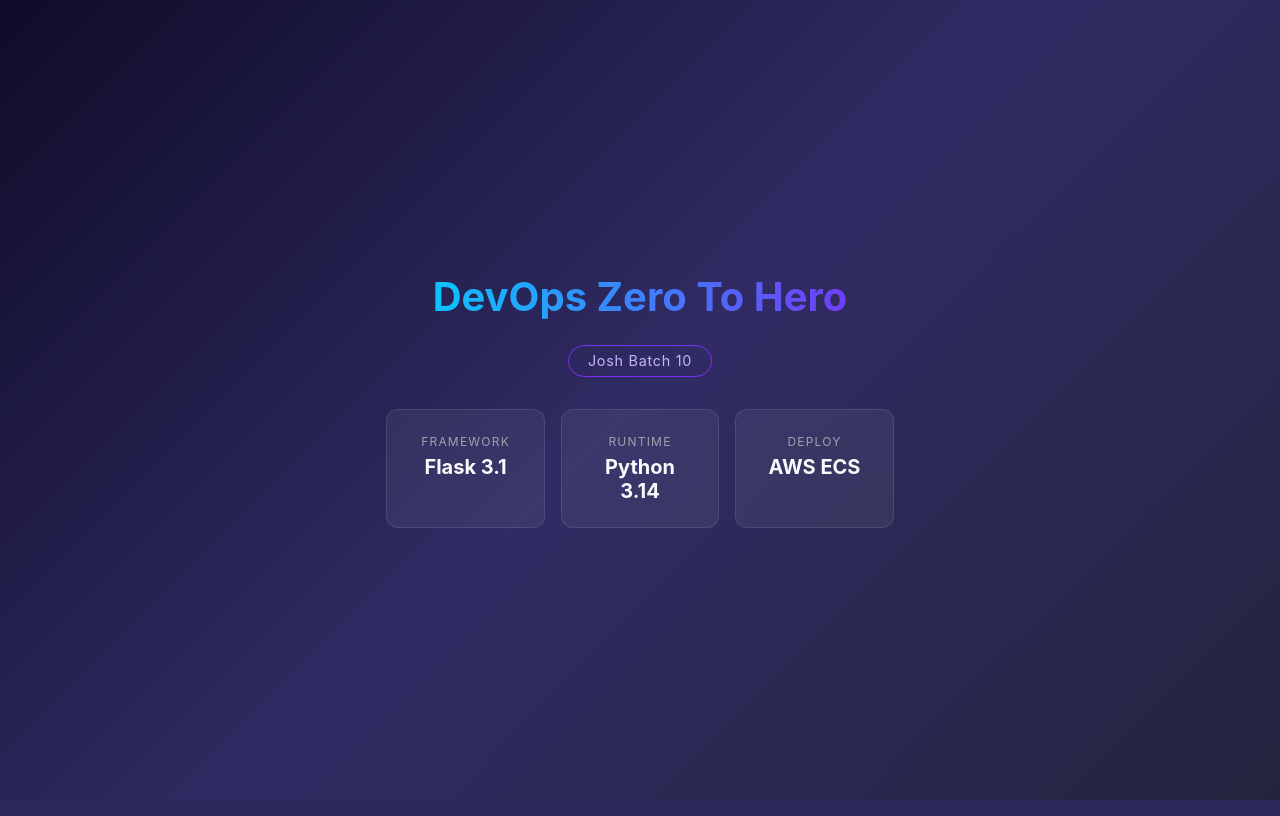
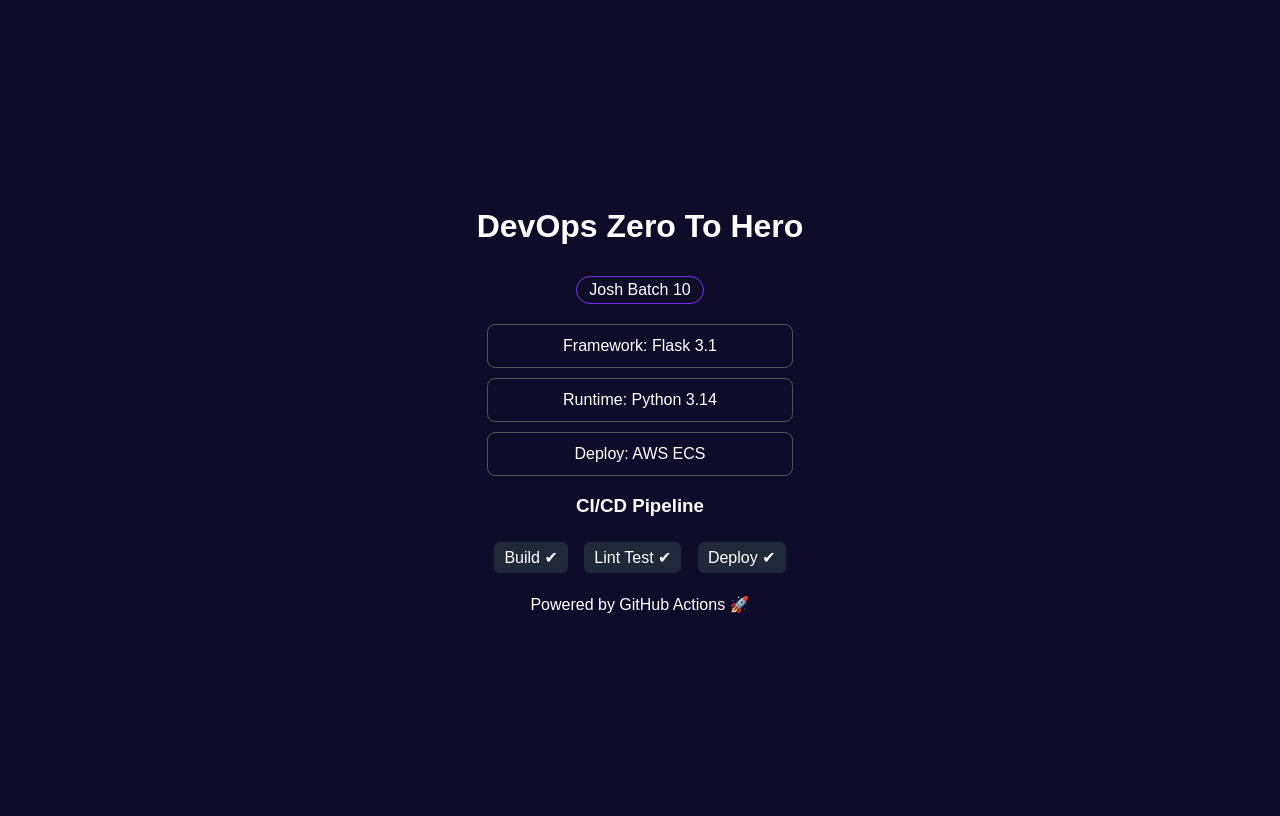
Before and after one commit to ravi0991/github-actions-zero-to-hero, a Flask app: page / in a window 1280 px wide. Run offline with Flask 3, Linux system fonts and the light colour scheme.

Commit message:
added minor changes to app

```diff
--- a/templates/index.html
+++ b/templates/index.html
@@ -2,87 +2,41 @@
 <html lang="en">
 <head>
 <meta charset="UTF-8">
-    <meta name="viewport" content="width=device-width, initial-scale=1.0">
 <title>DevOps Zero To Hero</title>
 <style>
-        * { margin: 0; padding: 0; box-sizing: border-box; }
-        body {
-            min-height: 100vh;
-            display: flex;
-            align-items: center;
-            justify-content: center;
-            background: linear-gradient(135deg, #0f0c29, #302b63, #24243e);
-            font-family: -apple-system, BlinkMacSystemFont, "Segoe UI", Roboto, Helvetica, Arial, sans-serif;
-            color: #e0e0e0;
+body{
+  font-family: Arial, sans-serif;
+  background:#0f0c29;
+  color:#fff;
+  display:flex;
+  align-items:center;
+  justify-content:center;
+  height:100vh;
+  text-align:center;
 }
-        .container {
-            text-align: center;
-            padding: 2rem;
-            max-width: 640px;
-        }
-        h1 {
-            font-size: 2.5rem;
-            margin-bottom: 0.5rem;
-            background: linear-gradient(90deg, #00d2ff, #7b2ff7);
-            -webkit-background-clip: text;
-            -webkit-text-fill-color: transparent;
-        }
-        .badge {
-            display: inline-block;
-            margin: 1rem 0 2rem;
-            padding: 0.4rem 1.2rem;
-            border: 1px solid #7b2ff7;
-            border-radius: 999px;
-            font-size: 0.9rem;
-            color: #c4b5fd;
-            letter-spacing: 0.05em;
-        }
-        .cards {
-            display: flex;
-            gap: 1rem;
-            justify-content: center;
-            flex-wrap: wrap;
-        }
-        .card {
-            background: rgba(255, 255, 255, 0.06);
-            border: 1px solid rgba(255, 255, 255, 0.1);
-            border-radius: 12px;
-            padding: 1.5rem 1.8rem;
-            min-width: 150px;
-            flex: 1;
-        }
-        .card span {
-            display: block;
-            font-size: 0.75rem;
-            text-transform: uppercase;
-            letter-spacing: 0.1em;
-            color: #9ca3af;
-            margin-bottom: 0.4rem;
-        }
-        .card strong {
-            font-size: 1.25rem;
-            color: #f9fafb;
-        }
+.card{margin:10px;padding:12px;border:1px solid #555;border-radius:8px}
+.badge{margin:10px 0;padding:4px 12px;border:1px solid #7b2ff7;border-radius:20px;display:inline-block}
+.status span{display:inline-block;margin:6px;padding:6px 10px;border-radius:6px;background:#1f2937}
 </style>
 </head>
+
 <body>
-    <div class="container">
+<div>
   <h1>DevOps Zero To Hero</h1>
   <div class="badge">Josh Batch 10</div>
-        <div class="cards">
-            <div class="card">
-                <span>Framework</span>
-                <strong>Flask 3.1</strong>
+
+  <div class="card">Framework: Flask 3.1</div>
+  <div class="card">Runtime: Python 3.14</div>
+  <div class="card">Deploy: AWS ECS</div>
+
+  <h3>CI/CD Pipeline</h3>
+  <div class="status">
+    <span>Build ✔</span>
+    <span>Lint Test ✔</span>
+    <span>Deploy ✔</span>
   </div>
-            <div class="card">
-                <span>Runtime</span>
-                <strong>Python 3.14</strong>
-            </div>
-            <div class="card">
-                <span>Deploy</span>
-                <strong>AWS ECS</strong>
-            </div>
-        </div>
+
+  <p>Powered by GitHub Actions 🚀</p>
 </div>
 </body>
 </html>
```
Lines whose indentation alone changed are shown as unchanged.
